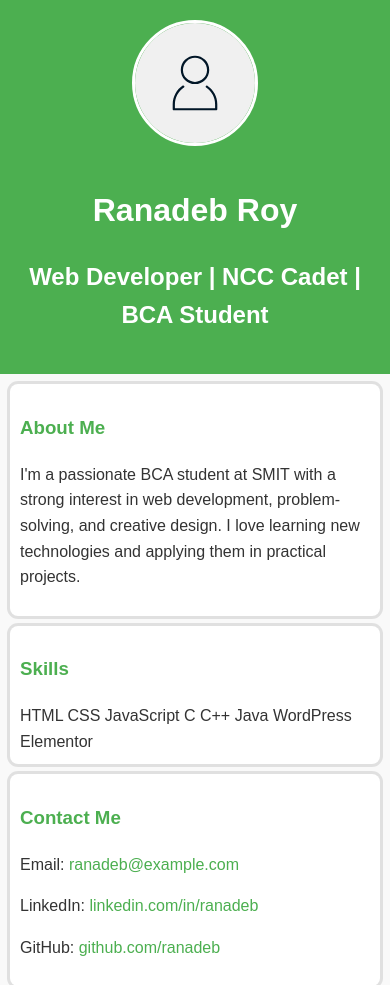
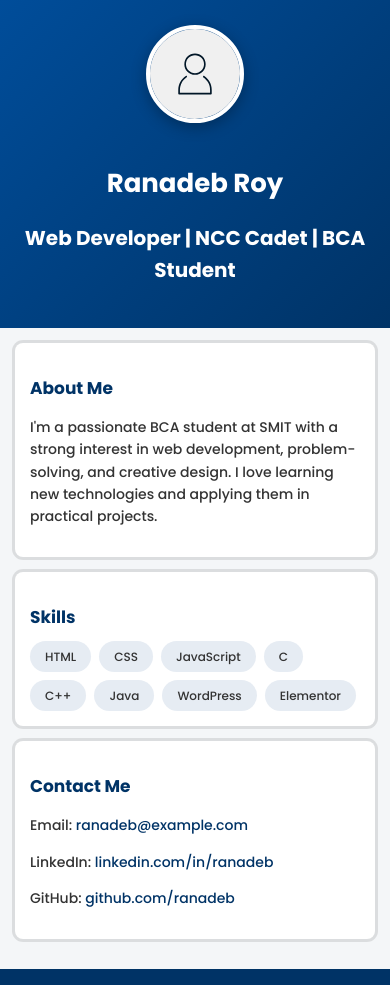
Before and after one commit to DevWithRR/personal-bio, a plain HTML site: page index.html in a window 390 px wide. Shown: the top 985 px of the page. Drawn offline with Linux system fonts and the light colour scheme.

Commit message:
Restyled site with navy blue theme and improved responsiveness
- Changed header/footer gradient from green to navy blue (#004d9a → #003366).
- Updated section heading colors to navy blue.
- Adjusted skill tag background to light blue with new hover color.
- Increased skill tag spacing (gap: 20px).
- Updated section box-shadow for a cleaner look.
- Added responsive breakpoints for <992px and <600px:
  - Adjusted font sizes, paddings, and profile image dimensions.
  - Tweaked skill tag padding and font size for small screens.

```diff
--- a/style.css
+++ b/style.css
@@ -1,30 +1,31 @@
 body {
-    font-family: Arial, sans-serif;
+    font-family: 'Poppins', sans-serif;
     margin: 0;
     padding: 0;
     line-height: 1.6;
-    background: #f9f9f9;
+    background: #f4f6f8;
     color: #333;
 }
 
 header {
     text-align: center;
-    padding: 20px;
-    background: #4caf50;
+    padding: 40px 20px;
+    background: linear-gradient(135deg, #004d9a, #003366);
     color: white;
 }
 
 .profile-pic {
-    width: 120px;
-    height: 120px;
+    width: 130px;
+    height: 130px;
     border-radius: 50%;
-    margin-bottom: 10px;
-    border: 3px solid white;
+    margin-bottom: 15px;
+    border: 4px solid white;
+    box-shadow: 0 4px 15px rgba(0, 0, 0, 0.3);
 }
 
 section {
     max-width: 800px;
-    margin: 20px auto;
+    margin: 30px auto;
     padding: 15px;
     background: white;
     border-radius: 8px;
@@ -32,37 +33,129 @@ section {
 }
 
 h3 {
-    color: #4caf50;
+    color: #003366;
+    margin-bottom: 10px;
 }
 
-.skills ul {
-    list-style: none;
-    padding: 0;
+.skill-tags {
+    display: flex;
+    flex-wrap: wrap;
+    gap: 20px;
 }
 
-.skills li {
-    background: #e0f7e9;
-    padding: 8px;
-    margin: 5px 0;
-    border-radius: 5px;
+.skill-tags span {
+    background: #e6ecf3;
+    padding: 8px 20px;
+    border-radius: 20px;
+    font-size: 14px;
+    transition: 0.3s ease;
+}
+
+.skill-tags span:hover {
+    background: #d0dae5;
+    transform: scale(1.05);
 }
 
 .contact a {
-    color: #4caf50;
+    color: #003366;
     text-decoration: none;
+}
+
+.contact a:hover {
+    text-decoration: underline;
 }
 
 footer {
     text-align: center;
     padding: 15px;
-    background: #333;
+    background: #003366;
     color: white;
-    margin-top: 20px;
+    margin-top: 30px;
+}
+
+.fade-in {
+    animation: fadeIn 1.5s ease-in-out;
+}
+
+.slide-up {
+    animation: slideUp 1.5s ease-in-out;
+}
+
+@keyframes fadeIn {
+    from { opacity: 0; transform: translateY(20px); }
+    to { opacity: 1; transform: translateY(0); }
+}
+
+@keyframes slideUp {
+    from { opacity: 0; transform: translateY(40px); }
+    to { opacity: 1; transform: translateY(0); }
+}
+
+@media (max-width: 992px) {
+    section {
+        margin: 20px;
+        padding: 18px;
+    }
+
+    .profile-pic {
+        width: 110px;
+        height: 110px;
+    }
+
+    h1 {
+        font-size: 32px;
+    }
+
+    h2 {
+        font-size: 24px;
+    }
+
+    h3 {
+        font-size: 20px;
+    }
+
+    p {
+        font-size: 16px;
+    }
 }
 
 @media (max-width: 600px) {
     section {
-        margin: 10px;
-        padding: 10px;
+        margin: 15px;
+        padding: 15px;
+    }
+
+    header {
+        padding: 25px 15px;
+    }
+
+    .profile-pic {
+        width: 90px;
+        height: 90px;
+    }
+
+    h1 {
+        font-size: 26px;
+    }
+
+    h2 {
+        font-size: 20px;
+    }
+
+    h3 {
+        font-size: 17px;
+    }
+
+    p {
+        font-size: 14px;
+    }
+
+    .skill-tags {
+        gap: 8px;
+    }
+
+    .skill-tags span {
+        font-size: 12px;
+        padding: 6px 15px;
     }
 }
```
